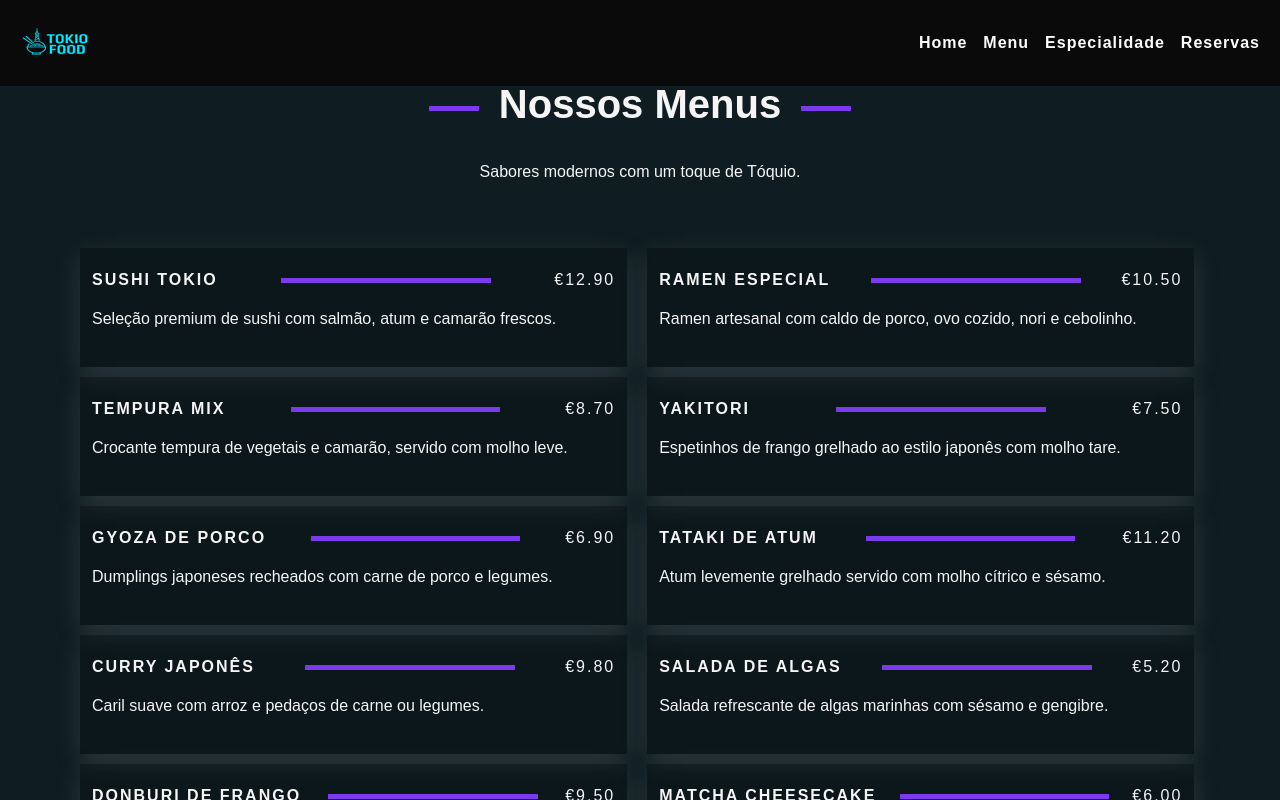
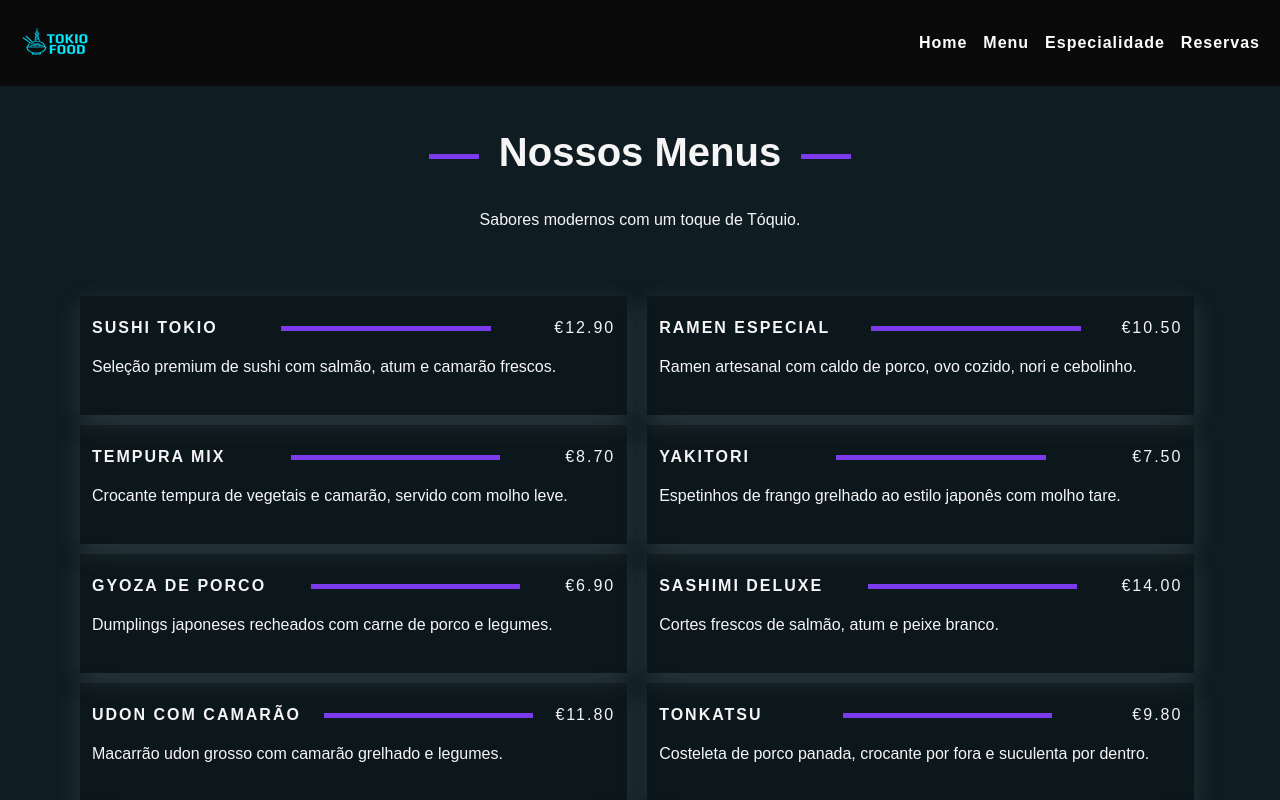
Before and after one commit to devbmendes/tokio-food, a React (Vite) app: page /menu in a window 1280 px wide. Shown: the top 800 px of the page. Built offline with nearby package versions, Linux system fonts and the light colour scheme.

Commit message:
pop up menus

```diff
--- a/src/App.jsx
+++ b/src/App.jsx
@@ -1,7 +1,7 @@
 // src/App.jsx
 import { BrowserRouter as Router, Routes, Route } from 'react-router-dom';
 import Navbar from './components/Navbar';
-import Home from './pages/Home';
+import Home from './pages/Restaurante';
 import Order from './pages/Order';
 import Especialidade from './pages/Especialidade';
 import Menu from './pages/Menu';
--- a/src/assets/styles/menus.css
+++ b/src/assets/styles/menus.css
@@ -37,3 +37,54 @@
 .price {
   letter-spacing: 2px;
 }
+.modal-overlay {
+  position: fixed;
+  top: 0;
+  left: 0;
+  width: 100%;
+  height: 100%;
+  background: rgba(0, 0, 0, 0.7);
+  display: flex;
+  justify-content: center;
+  align-items: center;
+  z-index: 999;
+  animation: fadeInOverlay 0.3s ease;
+}
+
+.modal-content {
+  background: #fff;
+  padding: 20px;
+  border-radius: 8px;
+  text-align: center !important;
+  width: 100% !important;
+  height: 60%;
+  align-items: center;
+  animation: fadeInContent 0.4s ease;
+}
+
+.modal-content img {
+  width: 500px !important;
+  height: 500px;
+  border-radius: 8px !important;
+  object-fit: cover;
+}
+
+@keyframes fadeInOverlay {
+  from {
+    opacity: 0;
+  }
+  to {
+    opacity: 1;
+  }
+}
+
+@keyframes fadeInContent {
+  from {
+    opacity: 0;
+    transform: scale(0.8);
+  }
+  to {
+    opacity: 1;
+    transform: scale(1);
+  }
+}
--- a/src/assets/styles/order.css
+++ b/src/assets/styles/order.css
@@ -10,7 +10,14 @@ form textarea {
   cursor: pointer;
   width: 95%;
   margin: 10px;
+  transition: background-color 0.3s;
 }
 .form {
   margin: 0 auto;
 }
+.send-message {
+  background-color: #7c3aed;
+}
+.send-message:hover {
+  background-color: transparent;
+}
--- a/src/assets/styles/pageTitle.css
+++ b/src/assets/styles/pageTitle.css
@@ -13,3 +13,6 @@
   background-color: var(--accent-color);
   margin: 0 20px;
 }
+.margin-top {
+  margin-top: 8rem;
+}
--- a/src/components/Contact.jsx
+++ b/src/components/Contact.jsx
@@ -34,7 +34,7 @@ export default function Contact() {
                                 onChange={handleChance} />
                             <textarea name="mensagem" id="mensagem" rows='6' placeholder="Insira aqui sua mensagem"
                                 onChange={handleChance}></textarea>
-                            <input type="submit" name="" id="" value='Enviar' />
+                            <input type="submit" className="send-message" name="" id="" value='Enviar' />
                         </form>
                     </div>
                 </div>
--- a/src/components/PageTitle.jsx
+++ b/src/components/PageTitle.jsx
@@ -1,9 +1,9 @@
 import './../assets/styles/PageTitle.css'
 
-export default function PageTitle({ title, description }) {
+export default function PageTitle({ title, description, className = '' }) {
     return (
         <>
-
+            <div className={`${className}`}>
                 <div className="container title-container-menu mb-5">
                     <div className='title-org mb-4'>
                         <span className='menu-page-title-divisor'></span><h1>{title}</h1><span className='menu-page-title-divisor'></span>
@@ -11,9 +11,8 @@ export default function PageTitle({ title, description }) {
                     <div>
                         <p>{description}</p>
                     </div>
-
                 </div>
-
+            </div>
         </>
     );
 }
--- a/src/components/Historia.jsx
+++ b/src/components/Services.jsx
@@ -1,15 +1,15 @@
 import heroImage from './../assets/images/bannerf.jpg';
 import heroHistory from './../assets/images/bannerb.jpg';
 
-export default function Historia() {
+export default function Services() {
     return (
         <>
             <div className="container mt-5">
                 <div className="row">
-                    <div className="col-md-4 col-sm-6">
+                    <div className="col-md-4 col-sm-12">
                         <img src={heroImage} alt="" className="img-responsive" />
                     </div>
-                    <div className="col-md-4 col-sm-6 text-justify">
+                    <div className="col-md-4 col-sm-12 text-justify">
                         <h3>Desde 1997 a te servir</h3>
                         <p>Lorem ipsum dolor sit amet et magnam sapiente iusto
                             ducimus dolore rem soluta illo. Consequatur
@@ -25,7 +25,7 @@ export default function Historia() {
                             autem tempore laudantium nobis iusto at adipisci necessitatibus rerum deserunt sint consectetur, assumenda nihil ipsum voluptatibus!
                         </p>
                     </div>
-                    <div className="col-md-4 col-sm-6">
+                    <div className="col-md-4 col-sm-12">
                         <img src={heroHistory} alt="" className="img-responsive" />
                     </div>
                 </div>
--- a/src/data/menus.json
+++ b/src/data/menus.json
@@ -3,60 +3,70 @@
     "id": 1,
     "titulo": "Sushi Tokio",
     "descricao": "Seleção premium de sushi com salmão, atum e camarão frescos.",
-    "preco": "12.90"
+    "preco": "12.90",
+    "imagem": "https://images.pexels.com/photos/31038188/pexels-photo-31038188.jpeg?auto=compress&cs=tinysrgb&h=600&w=800"
   },
   {
     "id": 2,
     "titulo": "Ramen Especial",
     "descricao": "Ramen artesanal com caldo de porco, ovo cozido, nori e cebolinho.",
-    "preco": "10.50"
+    "preco": "10.50",
+    "imagem": "https://images.pexels.com/photos/31317028/pexels-photo-31317028.jpeg?auto=compress&cs=tinysrgb&h=600&w=800"
   },
   {
     "id": 3,
     "titulo": "Tempura Mix",
     "descricao": "Crocante tempura de vegetais e camarão, servido com molho leve.",
-    "preco": "8.70"
+    "preco": "8.70",
+    "imagem": "https://images.pexels.com/photos/31038188/pexels-photo-31038188.jpeg?auto=compress&cs=tinysrgb&h=600&w=800"
   },
   {
     "id": 4,
     "titulo": "Yakitori",
     "descricao": "Espetinhos de frango grelhado ao estilo japonês com molho tare.",
-    "preco": "7.50"
+    "preco": "7.50",
+    "imagem": "https://images.pexels.com/photos/31302299/pexels-photo-31302299.jpeg?auto=compress&cs=tinysrgb&h=600&w=800"
   },
   {
     "id": 5,
     "titulo": "Gyoza de Porco",
     "descricao": "Dumplings japoneses recheados com carne de porco e legumes.",
-    "preco": "6.90"
+    "preco": "6.90",
+    "imagem": "https://images.pexels.com/photos/31038188/pexels-photo-31038188.jpeg?auto=compress&cs=tinysrgb&h=600&w=800"
   },
   {
     "id": 6,
-    "titulo": "Tataki de Atum",
-    "descricao": "Atum levemente grelhado servido com molho cítrico e sésamo.",
-    "preco": "11.20"
+    "titulo": "Sashimi Deluxe",
+    "descricao": "Cortes frescos de salmão, atum e peixe branco.",
+    "preco": "14.00",
+    "imagem": "https://images.pexels.com/photos/31038188/pexels-photo-31038188.jpeg?auto=compress&cs=tinysrgb&h=600&w=800"
   },
   {
     "id": 7,
-    "titulo": "Curry Japonês",
-    "descricao": "Caril suave com arroz e pedaços de carne ou legumes.",
-    "preco": "9.80"
+    "titulo": "Udon com Camarão",
+    "descricao": "Macarrão udon grosso com camarão grelhado e legumes.",
+    "preco": "11.80",
+    "imagem": "https://images.pexels.com/photos/31302299/pexels-photo-31302299.jpeg?auto=compress&cs=tinysrgb&h=600&w=800"
   },
   {
     "id": 8,
-    "titulo": "Salada de Algas",
-    "descricao": "Salada refrescante de algas marinhas com sésamo e gengibre.",
-    "preco": "5.20"
+    "titulo": "Tonkatsu",
+    "descricao": "Costeleta de porco panada, crocante por fora e suculenta por dentro.",
+    "preco": "9.80",
+    "imagem": "https://images.pexels.com/photos/31302299/pexels-photo-31302299.jpeg?auto=compress&cs=tinysrgb&h=600&w=800"
   },
   {
     "id": 9,
-    "titulo": "Donburi de Frango",
-    "descricao": "Tigela de arroz com frango teriyaki, cebola e ovo.",
-    "preco": "9.50"
+    "titulo": "Okonomiyaki",
+    "descricao": "Panqueca japonesa recheada com repolho, bacon e molho especial.",
+    "preco": "8.90",
+    "imagem": "https://images.pexels.com/photos/31302299/pexels-photo-31302299.jpeg?auto=compress&cs=tinysrgb&h=600&w=800"
   },
   {
     "id": 10,
-    "titulo": "Matcha Cheesecake",
-    "descricao": "Cheesecake de chá verde japonês com base crocante.",
-    "preco": "6.00"
+    "titulo": "Mochi Gelado",
+    "descricao": "Sobremesa de arroz glutinoso recheada com gelado de vários sabores.",
+    "preco": "4.50",
+    "imagem": "https://images.pexels.com/photos/31302299/pexels-photo-31302299.jpeg?auto=compress&cs=tinysrgb&h=600&w=800"
   }
 ]
--- a/src/pages/Especialidade.jsx
+++ b/src/pages/Especialidade.jsx
@@ -3,7 +3,7 @@ import PageTitle from "../components/PageTitle"
 function Especialidade() {
     return (
         <>
-            <PageTitle
+            <PageTitle className="margin-top"
                 title='Especialidades'
                 description='Lorem ipsum dolor sit amet, consectetur adipisicing elit' />
         </>
--- a/src/pages/Menu.jsx
+++ b/src/pages/Menu.jsx
@@ -1,21 +1,25 @@
+import { useState } from 'react';
 import PageTitle from '../components/PageTitle';
 import './../assets/styles/menus.css'
 import menuData from './../data/menus.json';
 
 export default function Menu() {
+    const [imagemSelecionada, setImagemSelecionada] = useState(null);
     return (
 
         <>
-            <div className="mt-5">
-                <PageTitle
-                    title='Nossos Menus'
-                    description='Sabores modernos com um toque de Tóquio.'
-                />
-            </div>
-            <div className="container mt-5">
+
+            <PageTitle className="margin-top"
+                title='Nossos Menus'
+                description='Sabores modernos com um toque de Tóquio.'
+            />
+
+            <div className="container">
                 <div className="row">
                     {menuData.map((item) => (
-                        <div className="col-md-6 col-sm-12 menus" key={item.id}>
+                        <div className="col-md-6 col-sm-12 menus" key={item.id}
+                            onClick={() => setImagemSelecionada(item.imagem)}
+                            style={{ cursor: 'pointer' }}>
                             <div className="menu-title-price">
                                 <span className='title-menu'>{item.titulo} </span>
                                 <span className='divisor d-none d-lg-block'></span>
@@ -29,6 +33,15 @@ export default function Menu() {
 
                 </div>
             </div>
+            {/* Modal / Pop-up */}
+            {imagemSelecionada && (
+                <div className="modal-overlay" onClick={() => setImagemSelecionada(null)}>
+                    <div className="modal-content">
+                        <img src={imagemSelecionada} alt="Prato selecionado" />
+                        <button onClick={() => setImagemSelecionada(null)} className="btn btn-light mt-2">Fechar</button>
+                    </div>
+                </div>
+            )}
         </>
     );
 }
--- a/src/pages/Order.jsx
+++ b/src/pages/Order.jsx
@@ -34,7 +34,7 @@ function Order() {
 
     return (
         <>
-            <PageTitle
+            <PageTitle className='margin-top'
                 title="Reserve uma Mesa"
                 description="Escolha o número de pessoas, a data e o horário desejado para reservar sua mesa." />
             <div>
@@ -101,7 +101,7 @@ function Order() {
                                         value={reserva.email}
                                         onChange={handleChange} placeholder='seu@email.com' />
                                 </div><div className="col-md-6 col-sm-12">
-                                    <input type="submit" value="Reserve Agora" />
+                                    <input type="submit" className='send-message' value="Reserve Agora" />
                                 </div>
                             </div>
                         </div>
--- a/src/pages/Home.jsx
+++ b/src/pages/Restaurante.jsx
@@ -1,20 +1,20 @@
 import { Link } from "react-router-dom"
 import Banner from "../components/Banner"
-import Historia from "../components/Historia"
 import PageTitle from "../components/PageTitle"
 import './../assets/styles/home.css'
 import esp from './../assets/images/banner.jpg'
 import Contact from "../components/Contact"
+import Services from "../components/Services"
 
 
-const Home = () => {
+const Restaurante = () => {
     return (
         <>
             <Banner />
             <PageTitle
-                title='Sobre Nos'
+                title='Nossos Serviços'
                 description='Lorem ipsum dolor sit amet, consectetur adipisicing elit' />
-            <Historia />
+            <Services />
             <div className="container mt-5">
                 <div className="row">
                     <div className="col-md-6">
@@ -37,4 +37,4 @@ const Home = () => {
 
     )
 }
-export default Home
+export default Restaurante
```
Lines whose indentation alone changed are shown as unchanged.
